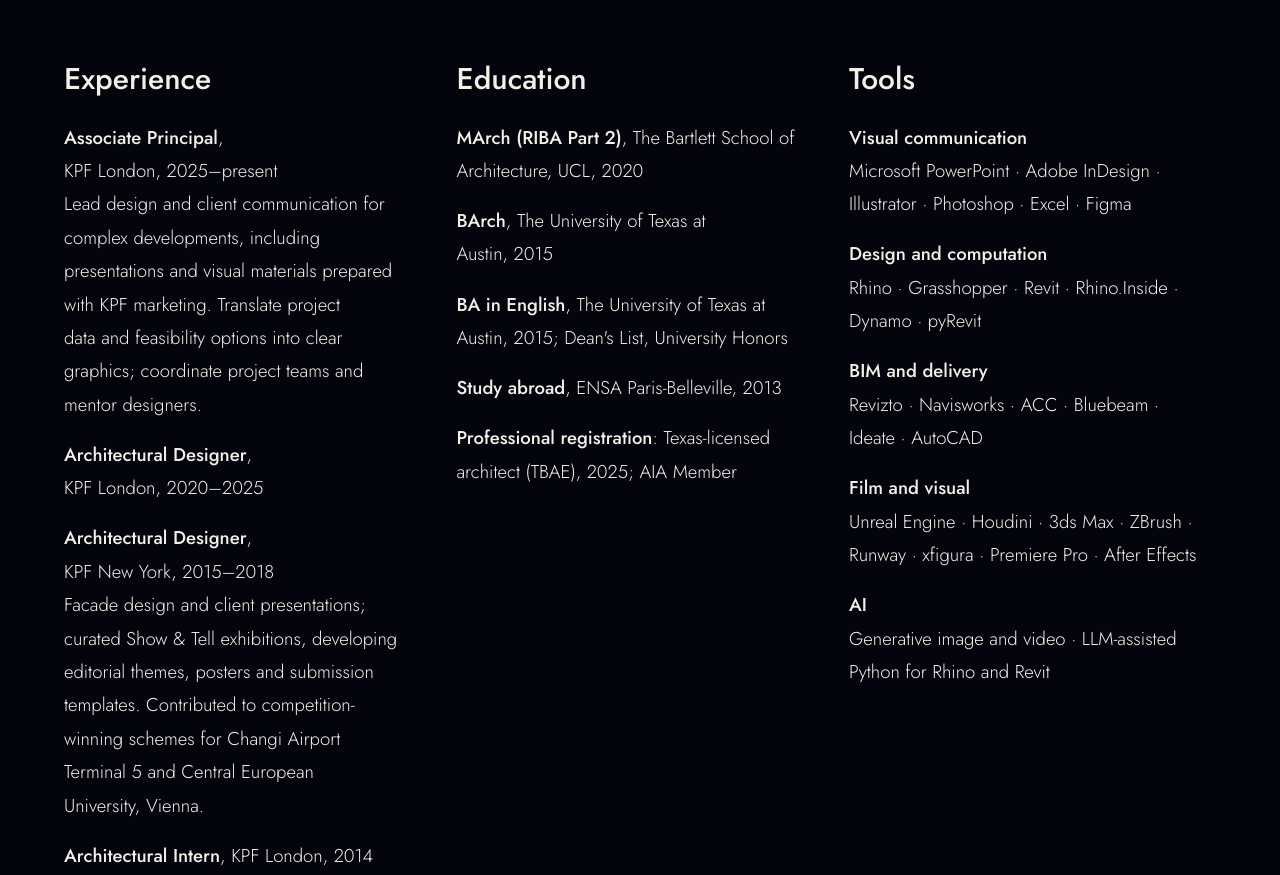
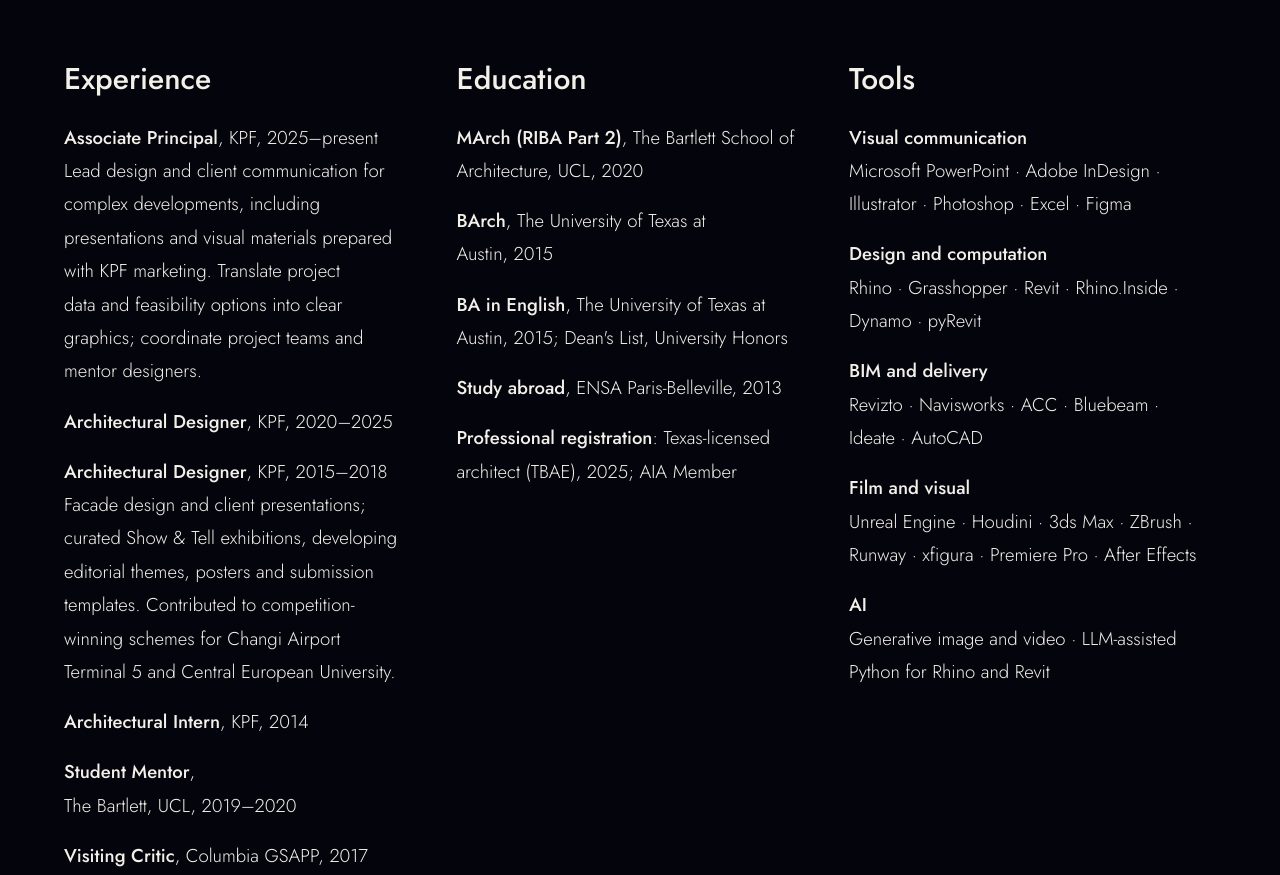
Before and after one commit to baw-coder/baw.haus, a plain HTML site: page public/index.html in a window 1280 px wide. Shown: the part 2820-3695 px from the top of the page. Drawn offline with Linux system fonts and the light colour scheme.

Commit message:
Remove location references from experience section

```diff
--- a/public/index.html
+++ b/public/index.html
@@ -368,10 +368,10 @@
 
       <div class="cv-col">
         <h2>Experience</h2>
-        <div class="cv-entry"><p><strong>Associate Principal</strong>, <span class="nb">KPF London, 2025–present</span></p><p>Lead design and client communication for complex developments, including presentations and visual materials prepared with KPF marketing. Translate project data and feasibility options into clear graphics; coordinate project teams and mentor designers.</p></div>
-        <div class="cv-entry"><p><strong>Architectural Designer</strong>, <span class="nb">KPF London, 2020–2025</span></p></div>
-        <div class="cv-entry"><p><strong>Architectural Designer</strong>, <span class="nb">KPF New York, 2015–2018</span></p><p>Facade design and client presentations; curated Show &amp; Tell exhibitions, developing editorial themes, posters and submission templates. Contributed to competition-winning schemes for Changi Airport Terminal 5 and Central European University, Vienna.</p></div>
-        <div class="cv-entry"><p><strong>Architectural Intern</strong>, <span class="nb">KPF London, 2014</span></p></div>
+        <div class="cv-entry"><p><strong>Associate Principal</strong>, <span class="nb">KPF, 2025–present</span></p><p>Lead design and client communication for complex developments, including presentations and visual materials prepared with KPF marketing. Translate project data and feasibility options into clear graphics; coordinate project teams and mentor designers.</p></div>
+        <div class="cv-entry"><p><strong>Architectural Designer</strong>, <span class="nb">KPF, 2020–2025</span></p></div>
+        <div class="cv-entry"><p><strong>Architectural Designer</strong>, <span class="nb">KPF, 2015–2018</span></p><p>Facade design and client presentations; curated Show &amp; Tell exhibitions, developing editorial themes, posters and submission templates. Contributed to competition-winning schemes for Changi Airport Terminal 5 and Central European University.</p></div>
+        <div class="cv-entry"><p><strong>Architectural Intern</strong>, <span class="nb">KPF, 2014</span></p></div>
         <div class="cv-entry"><p><strong>Student Mentor</strong>, <span class="nb">The Bartlett, UCL, 2019–2020</span></p></div>
         <div class="cv-entry"><p><strong>Visiting Critic</strong>, <span class="nb">Columbia GSAPP, 2017</span></p></div>
         <div class="cv-entry"><p><strong>Knowledge Catalyst award</strong>, <span class="nb">KPF Tech Week</span></p></div>
```
